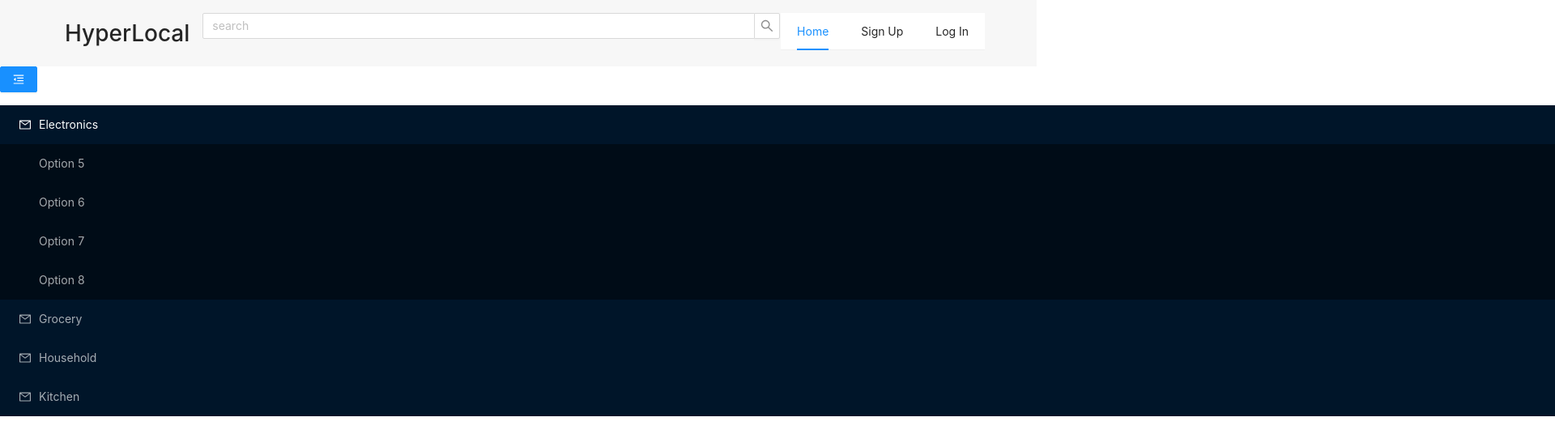
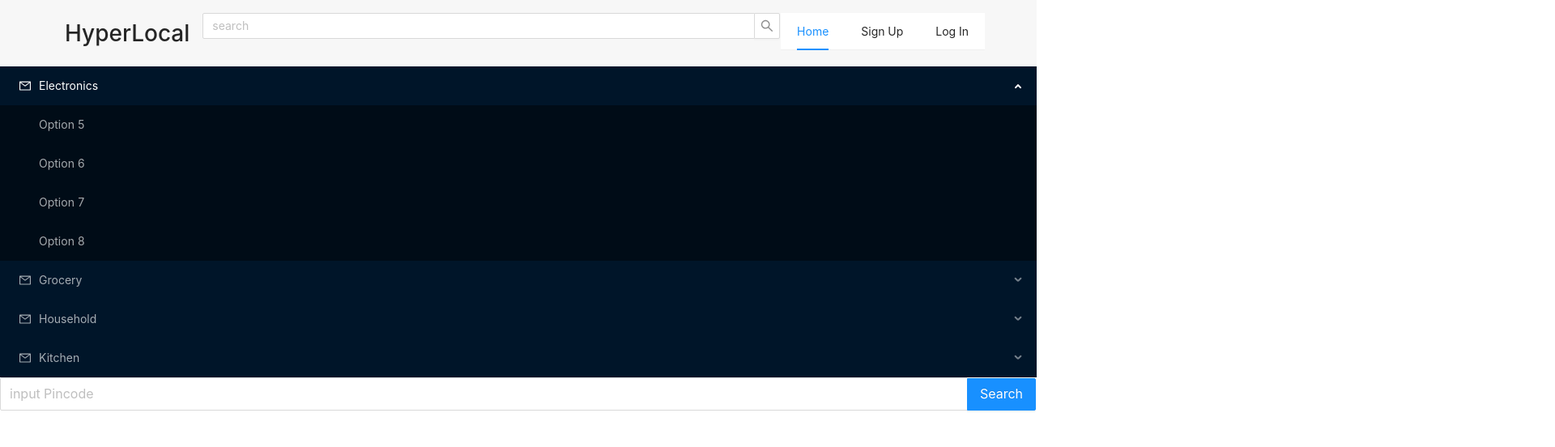
Before and after one commit to tanvi74/ecommerce, a React (Create React App) app: page /CategorySelect in a window 1280 px wide. Shown: the top 552 px of the page at 81% size, 1920 px wide, since content can reach past the window. Built offline with nearby package versions, Linux system fonts and the light colour scheme.

Commit message:
category select along with api integration

```diff
--- a/src/App.js
+++ b/src/App.js
@@ -4,7 +4,7 @@ import './App.css';
 import Header from "./components/Header/Header";
 import LoginPage from "./components/LogInForm/LogInForm";
 import SignupPage from "./components/SignUpForm/SignUpForm";
-import CategorySelect from './components/CategorySelect'
+import CategorySelect from './components/CategorySelect';
 function App() {
   return (
     <div className="App">
@@ -17,6 +17,7 @@ function App() {
           <Route path="/login" component={LoginPage } />
           <Route path="/signup" component={SignupPage} />
           <Route path="/CategorySelect" component={CategorySelect} />
+
         </Switch>
       </Router>
     </div>
--- a/src/components/CategorySelect.js
+++ b/src/components/CategorySelect.js
@@ -1,35 +1,61 @@
+// this page will be visible weather logged in or not
+
 import React from 'react';
-import 'antd/dist/antd.css';
+import 'antd/dist/antd.css'; //antd library is used
 import { Menu , Button} from 'antd';
-import { MailOutlined, AppstoreOutlined, SettingOutlined } from '@ant-design/icons';
-import {
-
-  MenuUnfoldOutlined,
-  MenuFoldOutlined,
-  PieChartOutlined,
-  DesktopOutlined,
-  ContainerOutlined,
-} from '@ant-design/icons';
-
+import { MailOutlined, } from '@ant-design/icons';
+import { Input, Space } from 'antd';
 const { SubMenu } = Menu;
+const { Search } = Input;
 
 class CategorySelect extends React.Component {
+
+  //class based component created where a user can see the list of all items and if he enters the pincode the items will be filtered according to that
   state = {
+    items:[],
     collapsed: false,
   };
 
+
+ onSearch = async (value)=> {console.log(value);
+try{
+  let _data = {
+    pincode: value,
+    categoryId: "60053042c41535052c98e6ae",
+    subCategoryId:"123"
+
+  }
+  const url="https://humaps-12.herokuapp.com/get_products";
+  const response = await fetch(url,{
+    method: "POST",
+    body: JSON.stringify(_data),
+    headers: {"Content-type": "application/json; charset=UTF-8"}
+  });
+  const data = await response.json();
+  console.log(data)
+
+this.setState(
+  {
+    items:data.data
+  }
+)
+}
+catch(err)
+{
+  console.log("error!");
+}
+}
   toggleCollapsed = () => {
     this.setState({
       collapsed: !this.state.collapsed,
     });
   };
 
+
+
   render() {
     return (
-      <div style={{ width: 2566 }}>
-        <Button type="primary" onClick={this.toggleCollapsed} style={{ marginBottom: 16 }}>
-          {React.createElement(this.state.collapsed ? MenuUnfoldOutlined : MenuFoldOutlined)}
-        </Button>
+      <div style={{ width:" 100%", height:"10%"}}>
         <Menu
           defaultSelectedKeys={['1']}
           defaultOpenKeys={['sub1']}
@@ -37,7 +63,6 @@ class CategorySelect extends React.Component {
           theme="dark"
           inlineCollapsed={this.state.collapsed}
         >
-
           <SubMenu key="sub1" icon={<MailOutlined />} title="Electronics">
             <Menu.Item key="5">Option 5</Menu.Item>
             <Menu.Item key="6">Option 6</Menu.Item>
@@ -63,6 +88,24 @@ class CategorySelect extends React.Component {
             <Menu.Item key="8">Option 8</Menu.Item>
           </SubMenu>
         </Menu>
+        <Search
+      placeholder="input Pincode"
+      allowClear
+      enterButton="Search"
+      size="large"
+      onSearch={this.onSearch}
+
+    />
+      {this.state.items.map(
+        (v)=>{
+          return(
+            <div>
+              {v.product_details.name}
+            </div>
+          )
+
+        }
+      )}
       </div>
     );
   }
```
